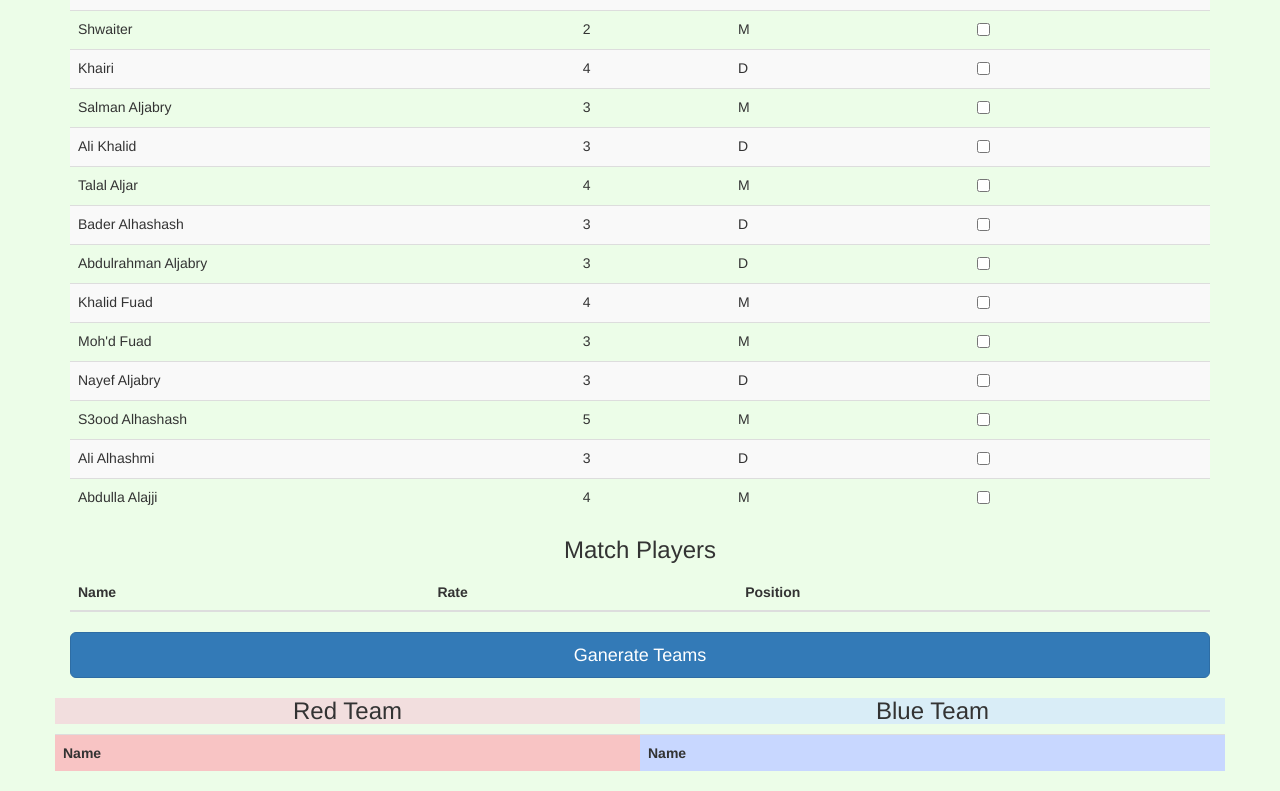
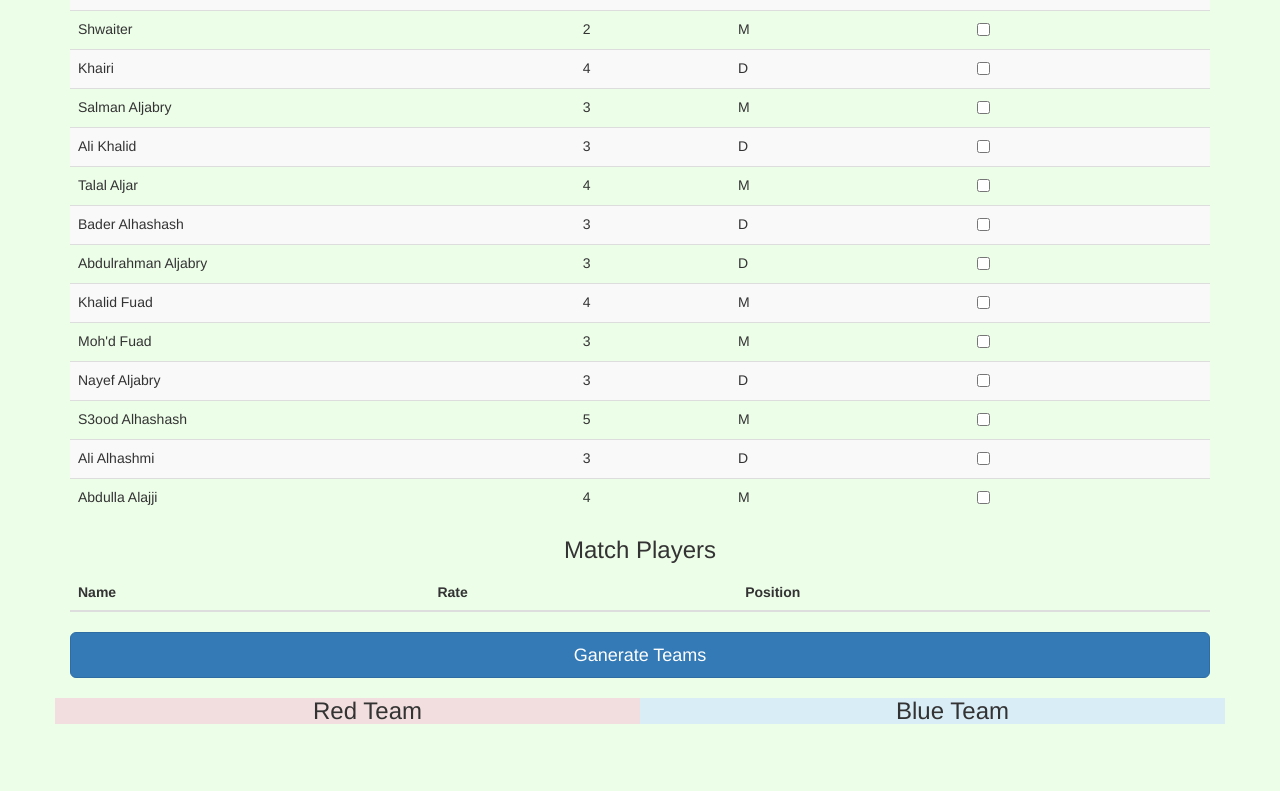
Before and after one commit to aalmalood/redPandaMatchDay, a plain HTML site: page index.html in a window 1280 px wide. Shown: the part 820-1611 px from the top of the page. After the commit the page ends 1554 px from the top, so only its background shows below. Drawn offline with nearby package versions, Linux system fonts and the light colour scheme.

Commit message:
Update index.html
Signed-off-by: aalmalood <almalood.91@gmail.com>

```diff
--- a/index.html
+++ b/index.html
@@ -65,35 +65,24 @@
 
       <div class="row">
         <div class="column">
-	   <h4 ng-if="pp.redTeam.length > 0">Team Strgenth = {{pp.redTeamStrength}}</h4>
-           <h3 class="bg-danger" align="center"  class="display-3">Red Team</h3>
-
-            <table width="50%" class="table">
-                  <tr class="redTeam">
-                      <th scope="col"> Name </th>
-
-                  </tr>
-
-
-                <tr class="table-danger" ng-repeat="y in pp.redTeam">
-                    <td>{{y.name}}</td>
-                </tr>
-              </table>
+          <h4 ng-if="pp.redTeam.length > 0">Team Strgenth = {{pp.redTeamStrength}}</h4>
+              <ol class="bg-danger" style="text-align: center;">
+                <h3 class="bg-danger" align="center"  class="display-3">Red Team</h3>
+                <li ng-repeat="y in pp.redTeam">
+                  {{y.name}}
+                </li>
+              </ol>
             </div>
         <div class="column">
-		 <h4 ng-if="pp.blueTeam.length > 0">Team Strgenth = {{pp.blueTeamStrength}}</h4>
-		<h3 class="bg-info" align="center" class="display-3">Blue Team</h3>
-          <table width="50%" class="table">
+          <h4 ng-if="pp.blueTeam.length > 0">Team Strgenth = {{pp.blueTeamStrength}}</h4>
 
-                <tr class="blueTeam">
-                    <th scope="col"> Name </th>
-                </tr>
+          <ol class="bg-info" style="text-align: center;">
+            <h3 class="bg-info" align="center" class="display-3">Blue Team</h3>
+            <li ng-repeat="y in pp.blueTeam">
+              {{y.name}}
+            </li>
+          </ol>
 
-
-              <tr lass="table-info" ng-repeat="y in pp.blueTeam">
-                  <td>{{y.name}}</td>
-              </tr>
-            </table>
           </div>
       </div>
 
```
